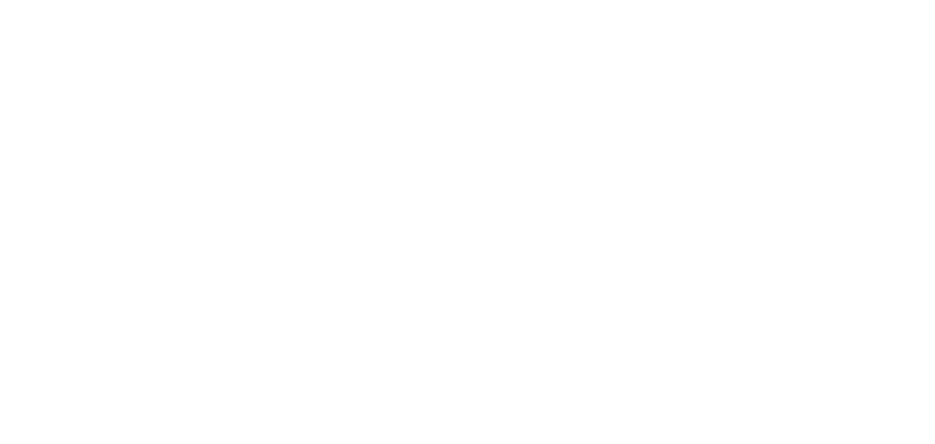
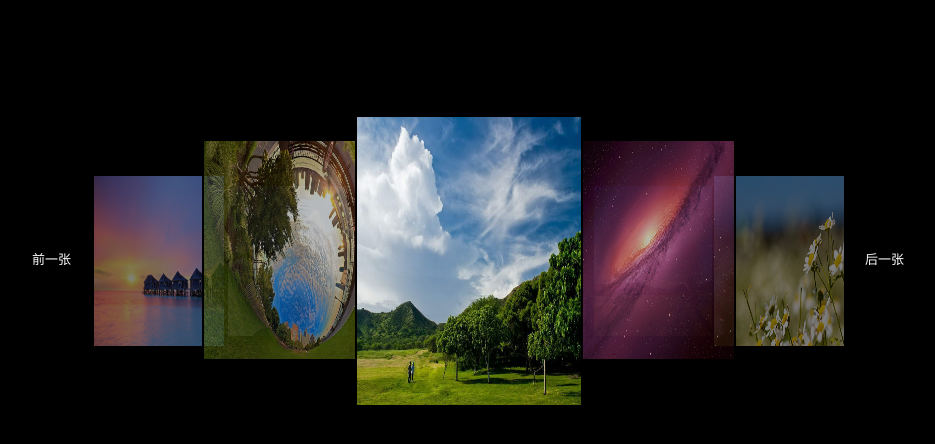
Before and after one commit to JLellie/JL.gethub.io, a plain HTML site: page index.html in a window 1280 px wide. Shown: the whole page, without its empty margins (172-1107 px from the left). Drawn offline with nearby package versions, Linux system fonts and the light colour scheme.

Commit message:
轮播图基本功能代码完成

```diff
--- a/css/index.css
+++ b/css/index.css
@@ -0,0 +1,50 @@
+
+*{
+    margin: 0;
+    padding: 0;
+}
+body{
+    font-size: 13px;
+    color: white;
+    background-color: black;
+}
+#box{
+    position: relative;
+    width: 753px;
+    height: 300px;
+    margin: 115px auto 0;
+}
+#box .prev,#box .next{
+    position: absolute;
+    top: 58%;
+    width: 40px;
+    height: 80px;
+    margin-top: -40px;
+    text-align: center;
+}
+#box .next{
+    right: -60px;
+}
+#box .prev{
+    left: -60px;
+}
+#box ul{
+    position: relative;
+    width: 753px;
+    height: 300px;
+}
+
+#box li{
+    list-style: none;
+    position: absolute;
+    left: 50%;
+    top: 50%;
+    width: 0;
+    height: 0;
+    border: 2px solid black;
+}
+#box img{
+    width: 100%;
+    height: 100%;
+
+}
--- a/index.html
+++ b/index.html
@@ -4,11 +4,26 @@
     <meta charset="UTF-8">
     <meta name="viewport" content="width=device-width, initial-scale=1.0">
     <meta http-equiv="X-UA-Compatible" content="ie=edge">
-    <title>轮播</title>
+    <title>轮播图</title>
+    <link rel="stylesheet" href="css/index.css">
 </head>
 <body>
+    <div id="box">
+        <section class="prev">前一张</section>
+        <section class="next">后一张</section>
+        <ul>
+            <li><img src="images/1.jpg" alt="轮播图片"></li>
+            <li><img src="images/2.jpg" alt="轮播图片"></li>
+            <li><img src="images/3.jpg" alt="轮播图片"></li>
+            <li><img src="images/4.jpg" alt="轮播图片"></li>
+            <li><img src="images/5.jpg" alt="轮播图片"></li>
+            <li><img src="images/6.jpg" alt="轮播图片"></li>
+            <li><img src="images/7.jpg" alt="轮播图片"></li>
+        </ul>
+    </div>
 
-    <script src="jquery-3.3.1.js"></script>
+    <script src="js/jquery-3.3.1.js"></script>
+    <script src="js/index.js"></script>
     <script>
 
     </script>
--- a/js/index.js
+++ b/js/index.js
@@ -0,0 +1,66 @@
+
+// 规定好每张图片处于的位置和状态
+var states = [
+    {ZIndex:1,width:120,height:150,top:69,left:134,opac:0.2},
+    {ZIndex:2,width:130,height:170,top:59,left:0,opac:0.5},
+    {ZIndex:3,width:170,height:218,top:24,left:110,opac:0.7},
+    {ZIndex:4,width:224,height:288,top:0,left:263,opac:1},
+    {ZIndex:3,width:170,height:218,top:24,left:470,opac:0.7},
+    {ZIndex:2,width:130,height:170,top:59,left:620,opac:0.5},
+    {ZIndex:1,width:120,height:150,top:69,left:500,opac:0.2},
+];
+
+// 将状态和位置赋给li
+var lis = $('#box li');
+function move(){
+    lis.each(function(index,ele){
+    var state = states[index];
+    // $(ele).css({
+    //     'z-index':state.ZIndex,
+    //     'width':state.width,
+    //     'height':state.height,
+    //     'top':state.top,
+    //     'left':state.left,
+    //     'opacity':state.opac
+    // })
+    // 当.finish()在一个元素上被调用，立即停止当前正在运行的动画和所有排队的动画（如果有的话），并且他们的CSS属性设置为它们的目标值
+    $(ele).css('z-index',state.ZIndex).finish().animate(state,1000).find('img').css('opacity',state.opac)
+})
+}
+move();
+
+// 下一张
+function next(){
+    states.unshift(states.pop())
+    move();
+}
+$('#box .next').click(function(){
+    // 原理:把数组中的最后一个元素移动到数组中的第一个
+    next();
+})
+
+// 上一张
+$('#box .prev').click(function(){
+    // 原理:把数组中的第一个元素移动到数组中的最后一位
+    states.push(states.shift())
+    move();
+})
+
+// 自动轮播
+var time = null;
+function autoPlay(){
+    time=setInterval(function(){
+        next()
+    },3000)
+}
+autoPlay();
+
+// 停止轮播图的效果
+$('#box section').add('#box li').hover(
+    function(){
+        clearInterval(time)
+    },
+    function(){
+        autoPlay();
+    }
+)
```
